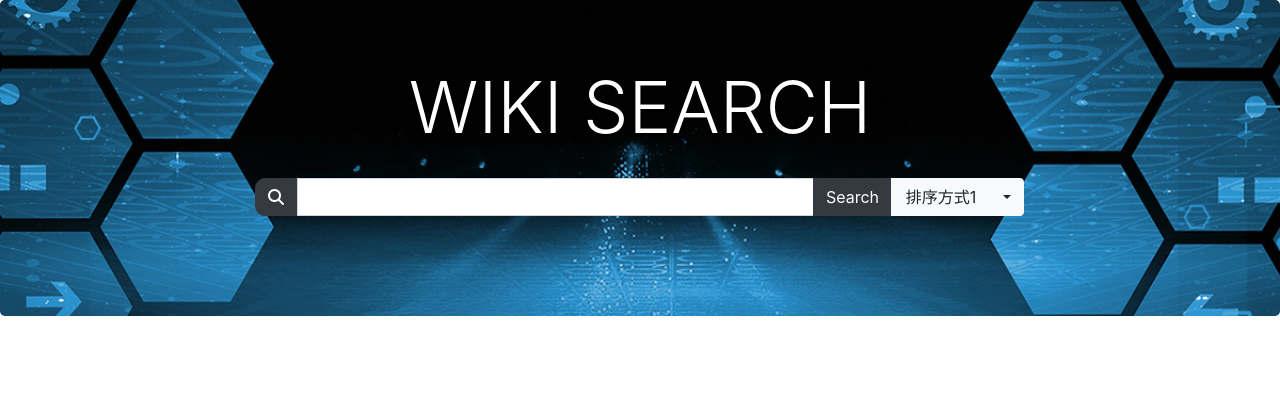
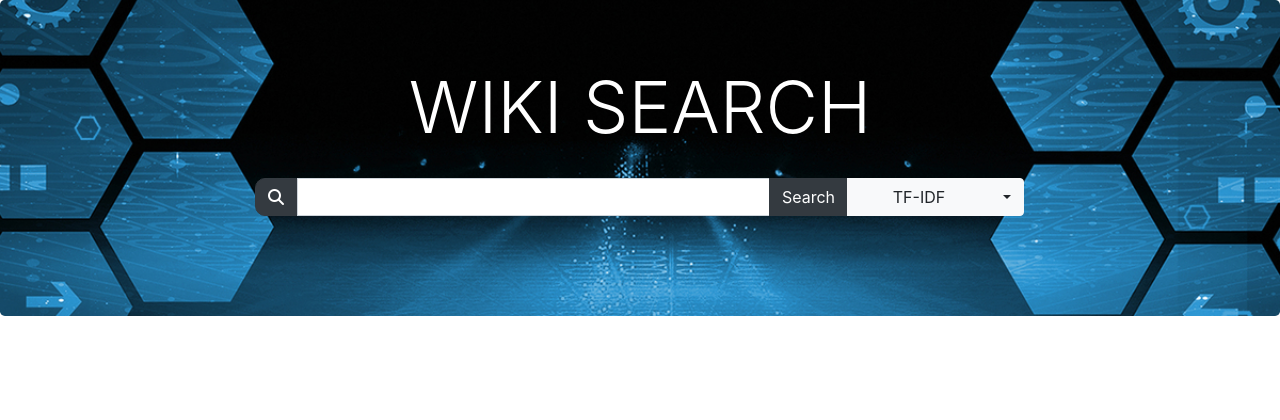
Before and after one commit to 592McAvoy/wsm-proj, a Django app: page / in a window 1280 px wide. Shown: the top 420 px of the page. Run offline with Django 3.2, Linux system fonts and the light colour scheme; parts of the project's set-up code (start-up, migrations or seed data) failed here and were passed over; some libraries are stand-ins or nearby versions.

Commit message:
Merge branch 'master' of https://github.com/592McAvoy/wsm-proj
合并搜索和search.py

```diff
--- a/search.py
+++ b/search.py
@@ -284,8 +284,6 @@ class SearchManager:
         elif rank_mode == 2:
             print("Using cosine to rank")
 
-        self.page_buffer = pages
-
         # return
 
         time_cost = timer()-start
@@ -300,9 +298,9 @@ class SearchManager:
             'terms': doc_scores[i][2]
         } for i, page in enumerate(pages)]
 
-        self.page_buffer = pages
+        self.page_buffer = page_list
 
-        time_str = '{:.2f}'.format(time_cost)
+        time_str = '{:.3f}'.format(time_cost)
 
         n_searched = len(doc_scores)
 
--- a/templates/index.html
+++ b/templates/index.html
@@ -1,5 +1,6 @@
 <!-- <!doctype html> -->
 <html lang="en">
+
 <head>
     <!-- Required meta tags -->
     <meta charset="utf-8">
@@ -7,11 +8,12 @@
 
     <!-- Bootstrap CSS -->
     {% load static %}
-    <link rel="stylesheet" href="https://cdn.jsdelivr.net/npm/bootstrap@4.5.0/dist/css/bootstrap.min.css" integrity="sha384-9aIt2nRpC12Uk9gS9baDl411NQApFmC26EwAOH8WgZl5MYYxFfc+NcPb1dKGj7Sk" crossorigin="anonymous">
+    <link rel="stylesheet" href="https://cdn.jsdelivr.net/npm/bootstrap@4.5.0/dist/css/bootstrap.min.css"
+        integrity="sha384-9aIt2nRpC12Uk9gS9baDl411NQApFmC26EwAOH8WgZl5MYYxFfc+NcPb1dKGj7Sk" crossorigin="anonymous">
     <link rel="stylesheet" href="https://maxcdn.bootstrapcdn.com/font-awesome/4.4.0/css/font-awesome.min.css">
     <link rel="stylesheet" href="{% static 'style/mystyle.css' %}" />
     <style>
-        #search-area{
+        #search-area {
             padding-left: 20%;
             padding-right: 20%;
             padding-bottom: 100px;
@@ -22,13 +24,16 @@
     </style>
     <title>a search engine for Wikipedia</title>
 </head>
+
 <body>
 
     <div id="search-area" class="jumbotron" style="margin-bottom: 1em">
         <div class="d-flex flex-column align-items-center">
-        <div><h4 class="display-3" style="color:white; padding-bottom: 20px;">WIKI SEARCH</h4></div>
+            <div>
+                <h4 class="display-3" style="color:white; padding-bottom: 20px;">WIKI SEARCH</h4>
+            </div>
             <!-- <div><p class="lead">Lorem ipsum i wanna go all the way around to embrace you</p></div> -->
-            <div class="input-group" >
+            <div class="input-group">
 
                 <!-- <button style='border-top-right-radius: 0; border-bottom-right-radius: 0;' type="button" class="btn btn-light dropdown-toggle dropdown-toggle-split" data-toggle="dropdown" aria-haspopup="true" aria-expanded="false">
                     <span class="sr-only">Toggle Dropdown</span>
@@ -38,11 +43,13 @@
                     <a class="dropdown-item example-btn" data-num='2' href="#">Example 2</a>
                 </div> -->
                 <div class="input-group-append">
-                    <button type="button" class="btn btn-dark" style='border-top-left-radius: 10px; border-bottom-left-radius: 10px;'>
+                    <button type="button" class="btn btn-dark"
+                        style='border-top-left-radius: 10px; border-bottom-left-radius: 10px;'>
                         <span class="input-group-addon"><span class="fa fa-search"></span></span>
                     </button>
                 </div>
-                <input id="search-input" type="text" class="form-control" aria-label="Text input with segmented dropdown button">
+                <input id="search-input" type="text" class="form-control"
+                    aria-label="Text input with segmented dropdown button">
 
                 <!-- <button id='data-source-btn' type="button" style='border-radius:0; border: 0' class="btn btn-light">数据源1</button> -->
 
@@ -50,14 +57,16 @@
                     <button id='search-btn' type="button" class="btn btn-dark">
                         Search
                     </button>
-                    <button id='search-dropdown' type="button" class="btn btn-light" style="min-width: 100px;">排序方式1</button>
-                    <button type="button" class="btn btn-light dropdown-toggle" data-toggle="dropdown" aria-haspopup="true" aria-expanded="false" ></button>
-                    <ul class="dropdown-menu dropdown-menu-right" style="min-width:135px" >
-                        <li><a class="dropdown-item search-type" href="#">排序方式1</a></li>
-                        <li><a class="dropdown-item search-type" href="#">排序方式2</a></li>
-                        <li><a class="dropdown-item search-type" href="#">排序方式3</a></li>
-                        <li><a class="dropdown-item search-type" href="#">排序方式4</a></li>
-                        <li><a class="dropdown-item search-type" href="#">排序方式5</a></li>
+                    <button id='search-dropdown' type="button" class="btn btn-light"
+                        style="min-width: 9em;">TF-IDF</button>
+                    <button type="button" class="btn btn-light dropdown-toggle" data-toggle="dropdown"
+                        aria-haspopup="true" aria-expanded="false"></button>
+                    <ul class="dropdown-menu dropdown-menu-right" style="min-width:135px">
+                        <li><a class="dropdown-item search-type" href="#">TF-IDF</a></li>
+                        <li><a class="dropdown-item search-type" href="#">Cos Similarity</a></li>
+                        <li><a class="dropdown-item search-type" href="#">Entropy IDF</a></li>
+                        <li><a class="dropdown-item search-type" href="#">Fast Cos</a></li>
+                        <li><a class="dropdown-item search-type" href="#">Weighted Zone</a></li>
                     </ul>
                 </div>
             </div>
@@ -84,149 +93,145 @@
 
     <!-- Optional JavaScript -->
     <!-- jQuery first, then Popper.js, then Bootstrap JS -->
-{#<script src="https://cdn.jsdelivr.net/npm/jquery@3.5.1/dist/jquery.slim.min.js" integrity="sha384-DfXdz2htPH0lsSSs5nCTpuj/zy4C+OGpamoFVy38MVBnE+IbbVYUew+OrCXaRkfj" crossorigin="anonymous"></script>#}
     <script src="https://code.jquery.com/jquery-3.4.1.min.js"></script>
-<script src="https://cdn.jsdelivr.net/npm/popper.js@1.16.0/dist/umd/popper.min.js" integrity="sha384-Q6E9RHvbIyZFJoft+2mJbHaEWldlvI9IOYy5n3zV9zzTtmI3UksdQRVvoxMfooAo" crossorigin="anonymous"></script>
-<script src="https://cdn.jsdelivr.net/npm/bootstrap@4.5.0/dist/js/bootstrap.min.js" integrity="sha384-OgVRvuATP1z7JjHLkuOU7Xw704+h835Lr+6QL9UvYjZE3Ipu6Tp75j7Bh/kR0JKI" crossorigin="anonymous"></script>
+    <script src="https://cdn.jsdelivr.net/npm/popper.js@1.16.0/dist/umd/popper.min.js"
+        integrity="sha384-Q6E9RHvbIyZFJoft+2mJbHaEWldlvI9IOYy5n3zV9zzTtmI3UksdQRVvoxMfooAo"
+        crossorigin="anonymous"></script>
+    <script src="https://cdn.jsdelivr.net/npm/bootstrap@4.5.0/dist/js/bootstrap.min.js"
+        integrity="sha384-OgVRvuATP1z7JjHLkuOU7Xw704+h835Lr+6QL9UvYjZE3Ipu6Tp75j7Bh/kR0JKI"
+        crossorigin="anonymous"></script>
     <script src="https://use.fontawesome.com/b29d482d13.js"></script>
     <script type="text/javascript" src="/static/javascript/index.js"></script>
     <script>
-    $('.example-btn').click(function(){
+        $('.example-btn').click(function () {
             // var search_type=$('#search-btn').html();
-        var search_type=$('#search-dropdown').html();
-        var example_input='';
-        var example_num=$(this).attr('data-num');
-        if (search_type=="搜案件"){
-            var data_source_text=$('#data-source-btn').text();
-            if(data_source_text=='数据源1') {
+            var search_type = $('#search-dropdown').html();
+            var example_input = '';
+            var example_num = $(this).attr('data-num');
+            if (search_type == "搜案件") {
+                var data_source_text = $('#data-source-btn').text();
+                if (data_source_text == '数据源1') {
                     if (example_num == '1') {
                         example_input = '小明（person name） AND 上海（city）'
                     }
                     if (example_num == '2') {
                         example_input = '小明（person name） AND NOT 上海（city）'
                     }
-            }else{
-                if (example_num=='1'){
-                example_input='小明（person name） AND 上海（city） AND 上海徐汇人民法院（court name）'
+                } else {
+                    if (example_num == '1') {
+                        example_input = '小明（person name） AND 上海（city） AND 上海徐汇人民法院（court name）'
                     }
-                if(example_num=='2'){
-                    example_input='小明（person name） AND NOT 上海（city） AND (2017)沪0112执5984号'
+                    if (example_num == '2') {
+                        example_input = '小明（person name） AND NOT 上海（city） AND (2017)沪0112执5984号'
                     }
                 }
             }
-        else{
-            if (example_num=='1'){
-                example_input='该合同系双方真实意思表示，被告没有利用强势地位强行与原告签订合同。'
+            else {
+                if (example_num == '1') {
+                    example_input = '该合同系双方真实意思表示，被告没有利用强势地位强行与原告签订合同。'
                 }
-            if(example_num=='2'){
-                example_input='该合同并非双方真实意思表示，被告确系利用强势地位强行与原告签订合同。'
+                if (example_num == '2') {
+                    example_input = '该合同并非双方真实意思表示，被告确系利用强势地位强行与原告签订合同。'
                 }
             }
             $('#search-input').val(example_input);
         });
-    function wrap_data(data, type=1){
+        function wrap_data(data, type = 1) {
             var template;
-        if (type==1)
-            template='    <div class="card mb-3" style="max-width: 70%;text-align: left;">\n' +
+            template = '    <div class="card mb-3" style="max-width: 70%;text-align: left;">\n' +
                 '            <h5 class="card-header">{title}{title}<a style="float:right" class="btn btn-outline-primary btn-sm" href="details?id={ID}" target="_blank">read more >></a></h5>\n' +
                 '        <div class="card-body">\n' +
                 '            <p class="card-text">{content}{content}</p>\n' +
-                '            <p class="card-text">'+
+                '            <p class="card-text">' +
                 '           <a  style="color:darkgreen">Contain: {terms} </a> -' +
-                '           <a style="color:indianred"> Document score: {score}</a>'+
+                '           <a style="color:indianred"> Document score: {score}</a>' +
                 '           </p> \n' +
                 '        </div>\n' +
                 '    </div>';
-        template = template.replace('{ID}', data['ID'])
+            template = template.replace("{ID}", data['ID'])
             template = template.replace(/\{(.+?)}(\{.+?})/g, "<div style='display:inline' data-toggle=\"tooltip\" data-placement=\"left\" title=\"$1\">$2</div>");
             // 内容过长截断
-        var max_len=500;
-        if(data['content'].length>max_len)
-            data['content']=data['content'].substr(0,max_len)+"...";
+            var max_len = 500;
+            if (data['content'].length > max_len)
+                data['content'] = data['content'].substr(0, max_len) + "...";
             // 拼接 terms
             terms_text = data['terms'][0]
-        for (var key in data['terms']){
-            if (key!=0)
-                terms_text = terms_text + ', ' +  data['terms'][key]
+            for (var key in data['terms']) {
+                if (key != 0)
+                    terms_text = terms_text + ', ' + data['terms'][key]
             }
-        data['terms']=terms_text
+            data['terms'] = terms_text
             // 给 template 赋值
             for (var key in data) {
-            template = template.replace('{' + key + '}', data[key]==''? '/':data[key])
+                template = template.replace('{' + key + '}', data[key] == '' ? '/' : data[key])
             }
             return template
         }
-    $('.search-type').click(function(){
+        $('.search-type').click(function () {
             $('#search-dropdown').html($(this).html());
-        {#change data source btn#}
-        var search_type=$(this).text();
-        if (search_type=='搜文书') {
+            var search_type = $(this).text();
+            if (search_type == '搜文书') {
                 $('#data-source-btn').css('display', 'none')
             }
-        else{
+            else {
                 $('#data-source-btn').css('display', '')
             }
         });
-    var type;
-    $('#search-btn').click(function(){
+        $('#search-btn').click(function () {
             // var search_type=$(this).text();
-        var search_type=$('#search-dropdown').html();
+            var search_type = $('#search-dropdown').html();
             console.log(search_type)
-        {#do search#}
-        var query_text=$('#search-input').val();
-        // var data_source_text=$('#data-source-btn').text();
-        // var dic={'数据源1':'judge','数据源2':'case'};
-        {#var type;#}
-        if (search_type=='排序方式1')
-            type=1;
-        else if (search_type=='排序方式2')
-            type=2;
-        else if (search_type=='排序方式3')
-            type=3;
-        else if (search_type=='排序方式4')
-            type=4;
-        else if (search_type=='排序方式5')
-            type=5;
-        if (query_text.trim()!=''){
+            var query_text = $('#search-input').val();
+            if (search_type == 'TF-IDF')
+                search_type = 1;
+            else if (search_type == 'Cos Similarity')
+                search_type = 2;
+            else if (search_type == 'Entropy IDF')
+                search_type = 3;
+            else if (search_type == 'Fast Cos')
+                search_type = 4;
+            else if (search_type == 'Weighted Zone')
+                search_type = 5;
+            if (query_text.trim() != '') {
                 $.ajax({
                     url: '/search',
                     type: 'post',
                     data: {
                         csrfmiddlewaretoken: $("[name='csrfmiddlewaretoken']").val(),
                         query: query_text,
-                    type: type
+                        type: search_type
                     },
                     success: function (data) {
                         $("#display-area").html('');
-                    data=$.parseJSON(data);
+                        data = $.parseJSON(data);
                         console.log(data)
-                    pages=data['pages']
-                    time=data['time']
-                    querys=data['querys']
-                    n_searched=data['n_searched']
-                    if (pages!=null){
+                        pages = data['pages']
+                        time = data['time']
+                        querys = data['querys']
+                        n_searched = data['n_searched']
+                        if (pages != null) {
                             // 逐个显示信息
-                        for( i=0; i<pages.length; i++){
-                            $("#display-area").append(wrap_data(pages[i],type))
+                            for (i = 0; i < pages.length; i++) {
+                                $("#display-area").append(wrap_data(pages[i], search_type))
                             }
                             $('[data-toggle="tooltip"]').tooltip()
                             // 显示搜索的信息
                             final_query = querys[0]
-                        if(querys[1]!=null)
+                            if (querys[1] != null)
                                 final_query = querys[1]
-                        if (final_query==query_text)
+                            if (final_query == query_text)
                                 template = "The query is <b>" + final_query
                             else
                                 template = "You may mean <b>" + final_query
 
-                        template = template + "</b> ( top "+ pages.length + " in " + n_searched +" results, "
+                            template = template + "</b> ( top " + pages.length + " in " + n_searched + " results, "
                                 + time + "s, sort by <a href='#'' id='sort-btn'>案号</a>)"
-                        $('#sort-line').html(template );
+                            $('#sort-line').html(template);
                         }
-                    else{
+                        else {
                             $('#sort-line').html('No valid input. Please search another input.');
                         }
-                    $('#sort-line').css("display","");
+                        $('#sort-line').css("display", "");
                     }
                 })
             }
@@ -242,7 +247,7 @@
         //     else
         //         $('#data-source-btn').text('数据源1');
         // });
-    $('#sort-btn').click(function(){
+        $('#sort-btn').click(function () {
             $.ajax({
                 url: '/sort',
                 type: 'post',
@@ -251,9 +256,9 @@
                 },
                 success: function (data) {
                     $("#display-area").html('');
-                data=$.parseJSON(data);
-                for( i=0; i<data.length; i++){
-                    $("#display-area").append(wrap_data(data[i],type))
+                    data = $.parseJSON(data);
+                    for (i = 0; i < data.length; i++) {
+                        $("#display-area").append(wrap_data(data[i], type))
                     }
                     $('[data-toggle="tooltip"]').tooltip()
                 }
@@ -261,4 +266,5 @@
         });
     </script>
 </body>
+
 </html>
--- a/web/views.py
+++ b/web/views.py
@@ -17,7 +17,8 @@ def details(request):
     page = proc.read_page(id)
     for terms in page['terms']:
         print(terms)
-        page['content'] = page['content'].replace(f"{terms}", f"<font color='red'><b>{terms}</b></font>")
+        page['content'] = page['content'].replace(
+            f"{terms}", f"<font color='red'><b>{terms}</b></font>")
     para = {'id': id, 'title': page['title'], 'content': page['content']}
     return render(request, 'details.html', para)
 
@@ -27,9 +28,14 @@ def search(request):
     print('search_type:', search_type)
     query = request.POST['query'].strip()
     print(query)
-    page_list, time_str, querys, n_searched = proc.search(query)
+    page_list, time_str, querys, n_searched = proc.search(query, rank_mode=search_type)
 
-    para = {'pages': page_list, 'time': time_str, 'querys': querys, 'n_searched': n_searched}
+    para = {
+        'pages': page_list,
+        'time': time_str,
+        'querys': querys,
+        'n_searched': n_searched
+    }
     result_json = json.dumps(para)
     return HttpResponse(result_json)
 
```
Lines whose indentation alone changed are shown as unchanged.
